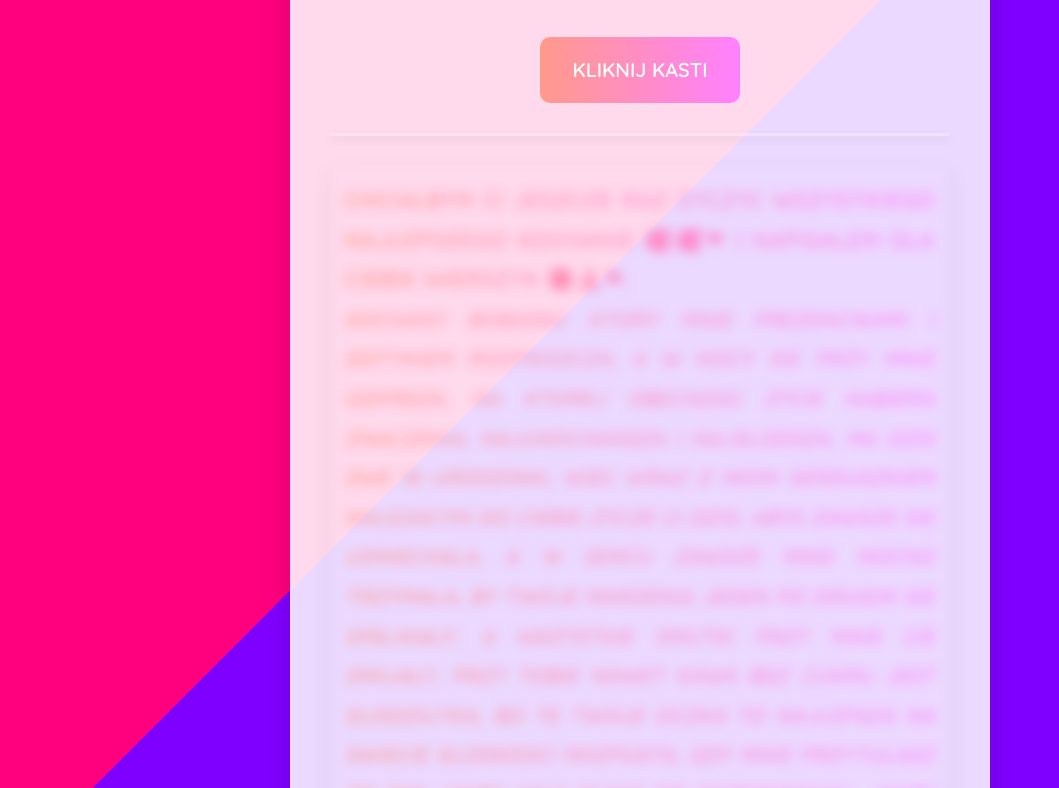
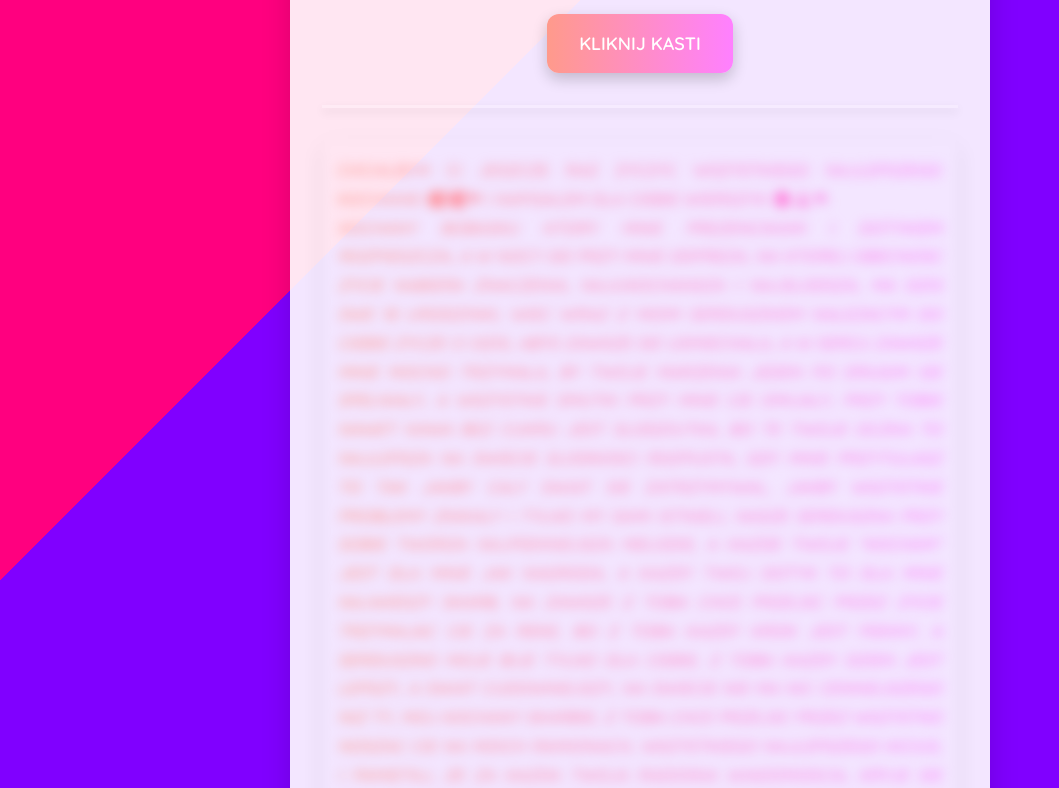
Before and after one commit to xvmitrex/-, a plain HTML site: page wierszyk.html in a window 1280 px wide. Shown: the part 112-900 px from the top of the page, without its empty margins (0-1059 px from the left). Drawn offline with nearby package versions, Linux system fonts and the light colour scheme.

Commit message:
Update wierszyk.html

```diff
--- a/wierszyk.html
+++ b/wierszyk.html
@@ -1,197 +1,143 @@
 <!DOCTYPE html>
 <html lang="pl">
 <head>
-    <meta charset="UTF-8">
-    <meta name="viewport" content="width=device-width, initial-scale=1.0">
+  <meta charset="UTF-8" />
+  <meta name="viewport" content="width=device-width, initial-scale=1.0" />
   <title>Twój List</title>
-    <link href="https://fonts.googleapis.com/css2?family=Quicksand:wght@600&family=Cookie&display=swap" rel="stylesheet">
-    <link href="https://cdn.jsdelivr.net/npm/tailwindcss@2.2.19/dist/tailwind.min.css" rel="stylesheet">
+  <link href="https://fonts.googleapis.com/css2?family=Quicksand:wght@600&family=Cookie&display=swap" rel="stylesheet" />
+  <link href="https://cdn.jsdelivr.net/npm/tailwindcss@2.2.19/dist/tailwind.min.css" rel="stylesheet" />
   <style>
-        /* Tło gradientowe z animacją */
     body {
       background: linear-gradient(135deg, #ff007f 50%, #8000ff 50%);
       background-size: 200% 200%;
       background-position: left center;
-            animation: gradientShift 8s ease-in-out infinite;
+      animation: gradientShift 8s ease-in-out infinite, colorShadow 8s ease-in-out infinite;
       font-family: 'Quicksand', sans-serif;
       min-height: 100vh;
+      margin: 0;
       display: flex;
       justify-content: center;
       align-items: center;
-            margin: 0;
-            overflow-x: hidden;
+      padding: 1rem;
     }
 
-        /* Animacja gradientu */
     @keyframes gradientShift {
-            0% {
+      0%, 100% {
         background-position: left center;
       }
       50% {
         background-position: right center;
       }
-            100% {
-                background-position: left center;
+    }
+
+    @keyframes colorShadow {
+      0%, 100% {
+        box-shadow: 0 10px 25px rgba(255, 0, 127, 0.5);
+      }
+      50% {
+        box-shadow: 0 10px 35px rgba(128, 0, 255, 0.5);
       }
     }
 
-        /* Styl kontenera */
     .container {
-            background-color: rgba(255, 255, 255, 0.85);
-            padding: 40px;
-            border-radius: 20px;
-            box-shadow: 0px 12px 30px rgba(0, 0, 0, 0.15);
+      background-color: rgba(255, 255, 255, 0.9);
+      padding: 2rem;
+      border-radius: 1.5rem;
+      box-shadow: 0 12px 30px rgba(0, 0, 0, 0.15);
+      max-width: 700px;
       width: 100%;
-            max-width: 700px;
       text-align: center;
-            transition: transform 0.3s ease, box-shadow 0.3s ease;
-            position: relative;
-            overflow: hidden;
     }
 
-        /* Przycisk do ujawniania treści */
-        #revealButton {
-            margin-top: 25px;
-            padding: 18px 32px;
-            background: linear-gradient(to right, #ff9a8b, #ff80ff);
-            color: white;
-            border: none;
-            border-radius: 10px;
-            cursor: pointer;
-            font-size: 20px;
-            font-weight: 700;
-            transition: background 0.3s ease, transform 0.3s ease;
-            font-family: 'Quicksand', sans-serif;
-            text-transform: uppercase;
+    h2 {
+      color: #ff69b4;
+      font-size: 2.25rem;
+      font-family: 'Cookie', cursive;
+      margin-bottom: 1.5rem;
+      text-shadow: 1px 1px 4px rgba(0, 0, 0, 0.1);
     }
 
-        #revealButton:hover {
-            background: linear-gradient(to right, #ff80ff, #ff9a8b);
-            transform: scale(1.1);
-        }
-
-        /* Styl nagłówka */
-        h2 {
-            color: #ff69b4;
-            font-size: 36px;
+    #letterContent {
       font-weight: 700;
-            margin-bottom: 30px;
-            letter-spacing: 3px;
-            font-family: 'Cookie', cursive;
-            text-shadow: 2px 2px 6px rgba(0, 0, 0, 0.1);
-        }
-
-        /* Styl tekstu */
-        #letterContent {
-            font-weight: 700; /* Pogrubienie */
-            font-size: 22px;
+      font-size: 1rem;
       line-height: 1.8;
-            letter-spacing: 1px;
+      letter-spacing: 0.5px;
       text-align: justify;
-            margin-bottom: 40px;
-            padding: 15px;
-            background-color: rgba(255, 255, 255, 0.9);
-            border-radius: 10px;
-            box-shadow: 0px 5px 15px rgba(0, 0, 0, 0.1);
-            font-family: 'Quicksand', sans-serif;
+      margin-bottom: 2rem;
+      padding: 1rem;
+      background-color: rgba(255, 255, 255, 0.95);
+      border-radius: 0.75rem;
+      box-shadow: 0 5px 15px rgba(0, 0, 0, 0.1);
+      background-image: linear-gradient(to right, #ff9a8b, #ff80ff);
+      -webkit-background-clip: text;
+      color: transparent;
       transition: box-shadow 0.3s ease;
-            background-image: linear-gradient(to right, #ff9a8b, #ff80ff); /* Gradient w tle */
-            -webkit-background-clip: text; /* Wykorzystanie tła w tekście */
-            color: transparent; /* Ukrycie koloru tekstu, bo używamy tła */
     }
 
     #letterContent:hover {
       box-shadow: 0px 8px 25px rgba(0, 0, 0, 0.15);
     }
 
-        /* Blurred effect */
     .blurred {
       filter: blur(6px);
       transition: filter 0.3s ease;
     }
 
-        /* Linia oddzielająca */
     .gradient-separator {
       height: 3px;
       background: rgba(255, 255, 255, 0.2);
-            margin-top: 30px;
-            margin-bottom: 30px;
+      margin: 2rem 0;
       box-shadow: 0px 4px 10px rgba(0, 0, 0, 0.1);
     }
 
-        /* Uwypuklenie przycisku */
-        #nextButton {
-            display: none;
-            padding: 18px 32px;
+    .button {
+      display: inline-block;
+      padding: 1rem 2rem;
       background: linear-gradient(to right, #ff9a8b, #ff80ff);
       color: white;
-            border: none;
-            border-radius: 12px;
-            font-size: 22px;
       font-weight: 700;
       text-transform: uppercase;
+      font-size: 1.125rem;
+      border: none;
+      border-radius: 0.75rem;
       cursor: pointer;
-            margin-top: 40px;
       box-shadow: 0 6px 15px rgba(0, 0, 0, 0.2);
       transition: transform 0.3s ease, background 0.3s ease;
       font-family: 'Quicksand', sans-serif;
     }
 
-        #nextButton:hover {
+    .button:hover {
+      transform: scale(1.05);
       background: linear-gradient(to right, #ff80ff, #ff9a8b);
-            transform: scale(1.1);
     }
 
-        /* Responsywność */
-        @media (max-width: 768px) {
+    #nextButton {
+      display: none;
+    }
+
+    .italic-text {
+      font-style: italic;
+      font-size: 1rem;
+    }
+
+    @media (max-width: 500px) {
       h2 {
-                font-size: 30px;
+        font-size: 1.75rem;
       }
 
       #letterContent {
-                font-size: 18px;
+        font-size: 0.95rem;
       }
 
-            #revealButton, #nextButton {
-                padding: 14px 28px;
-                font-size: 18px;
+      .button {
+        padding: 0.75rem 1.5rem;
+        font-size: 1rem;
       }
-        }
-
-        /* Zwiększenie cienia przy zderzaniu kolorów */
-        body {
-            background: linear-gradient(135deg, #ff007f 50%, #8000ff 50%);
-            background-size: 200% 200%;
-            background-position: left center;
-            animation: gradientShift 8s ease-in-out infinite, colorShadow 8s ease-in-out infinite;
-        }
-
-        /* Dodanie cienia w miejscu zderzenia kolorów */
-        @keyframes colorShadow {
-            0% {
-                background-position: left center;
-                box-shadow: 0 10px 25px rgba(255, 0, 127, 0.5);
-            }
-            50% {
-                background-position: right center;
-                box-shadow: 0 10px 35px rgba(128, 0, 255, 0.5);
-            }
-            100% {
-                background-position: left center;
-                box-shadow: 0 10px 25px rgba(255, 0, 127, 0.5);
-            }
-        }
-
-        /* Styl kursywy tylko od określonego miejsca */
-        .italic-text {
-            font-style: italic;
-            font-size: 20px; /* Minimalna kursywa */
     }
   </style>
   <script>
     function revealContent() {
-            var content = document.getElementById('letterContent');
-            content.classList.remove('blurred');
+      document.getElementById('letterContent').classList.remove('blurred');
       document.getElementById('revealButton').style.display = 'none';
       document.getElementById('nextButton').style.display = 'inline-block';
     }
@@ -204,14 +150,13 @@
 <body>
   <div class="container">
     <h2>HEJKA KASTII 🙄🙄❤❤</h2>
-        <!-- Przycisk umieszczony w centralnym miejscu -->
-        <button id="revealButton" onclick="revealContent()">KLIKNIJ KASTI</button>
+    <button id="revealButton" class="button" onclick="revealContent()">KLIKNIJ KASTI</button>
     <div class="gradient-separator"></div>
-
     <p id="letterContent" class="blurred">
       CHCIALBYM CI JESZCZE RAZ ZYCZYC WSZYSTKIEGO NAJLEPSZEGO KOCHANIE 🥰🥰❤ I NAPISALEM
-            DLA CIEBIE WIERSZYK 😓🙏❤. <br>
-            <span class="italic-text"> KOCHANY BOBASKU KTORY MNIE PREZENCIKAMI I DOTYKIEM ROZPIESZCZA, A W NOCY SIE PRZY MNIE ODPREZA,
+      DLA CIEBIE WIERSZYK 😓🙏❤. <br />
+      <span class="italic-text">
+        KOCHANY BOBASKU KTORY MNIE PREZENCIKAMI I DOTYKIEM ROZPIESZCZA, A W NOCY SIE PRZY MNIE ODPREZA,
         NA KTOREJ OBECNOSC ZYCIE NABIERA ZNACZENIA, NAJUKOCHANSZA I NAJSLODSZA, MA DZIS SWE
         18 URODZINKI, WIEC WRAZ Z MOIM SERDUSZKIEM NALEZACYM DO CIEBIE ZYCZE CI DZIS, ABYS ZAWSZE SIE USMIECHALA,
         A W SERCU ZAWSZE MNIE MOCNO TRZYMALA, BY TWOJE MARZENIA JEDEN PO DRUGIM SIE SPELNIALY,
@@ -226,9 +171,9 @@
         MOJ KOCHANY SKARBIE, Z TOBA CHCE PRZEJSC PRZEZ WSZYSTKO NOSZAC CIE NA MOICH RAMIONACH,
         WSZYSTKIEGO NAJLEPSZEGO KICIUS, I PAMIETAJ, ZE ZA KAZDA TWOJA RADOSNA WIADOMOSCIA,
         KRYJE SIE CALY MOJ SWIAT, KOCHAM CIE BARDZO KICIUS SKARBIE KOCHANIE I JUZ BEDE WIECZNE MWAAA❤❤❤
+      </span>
     </p>
-
-        <button id="nextButton" onclick="redirectToKotki()">KLIKAJJJJ!!!!</button>
+    <button id="nextButton" class="button" onclick="redirectToKotki()">KLIKAJJJJ!!!!</button>
   </div>
 </body>
 </html>
```
Lines whose indentation alone changed are shown as unchanged.
